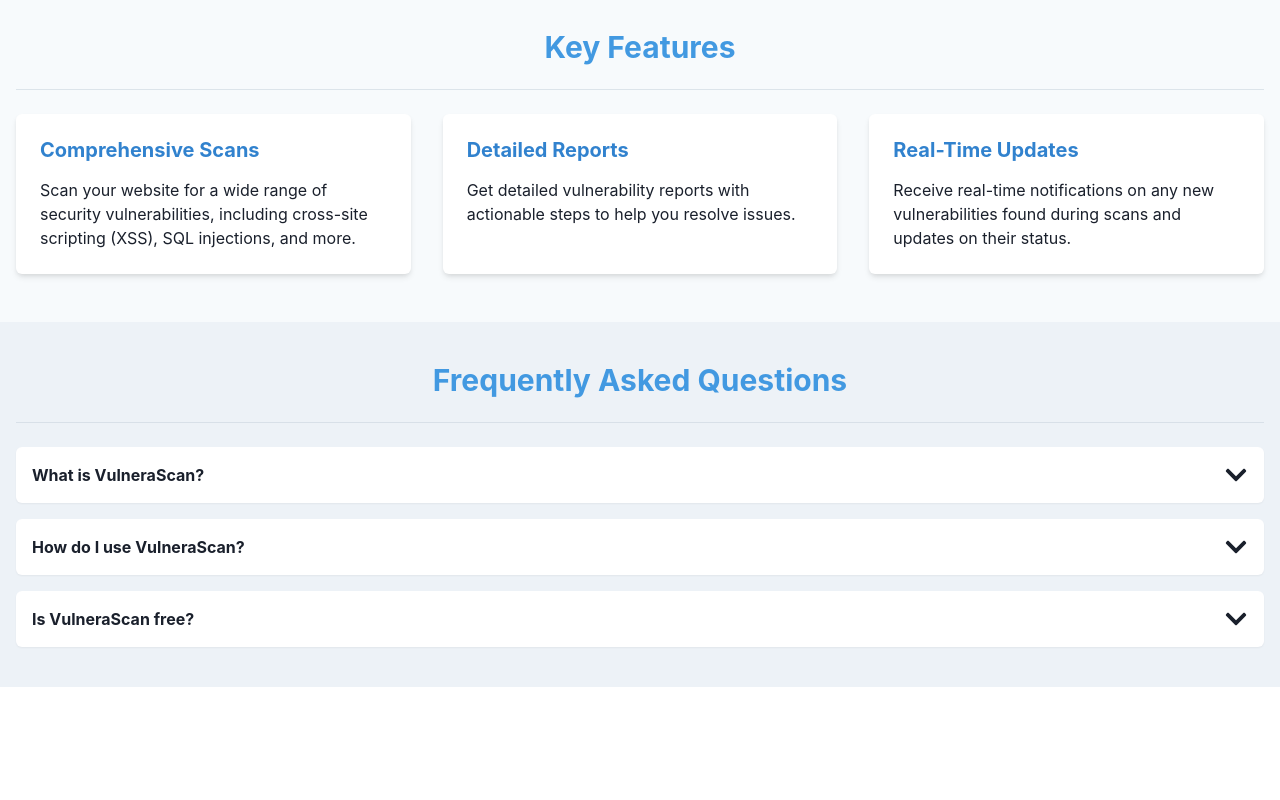
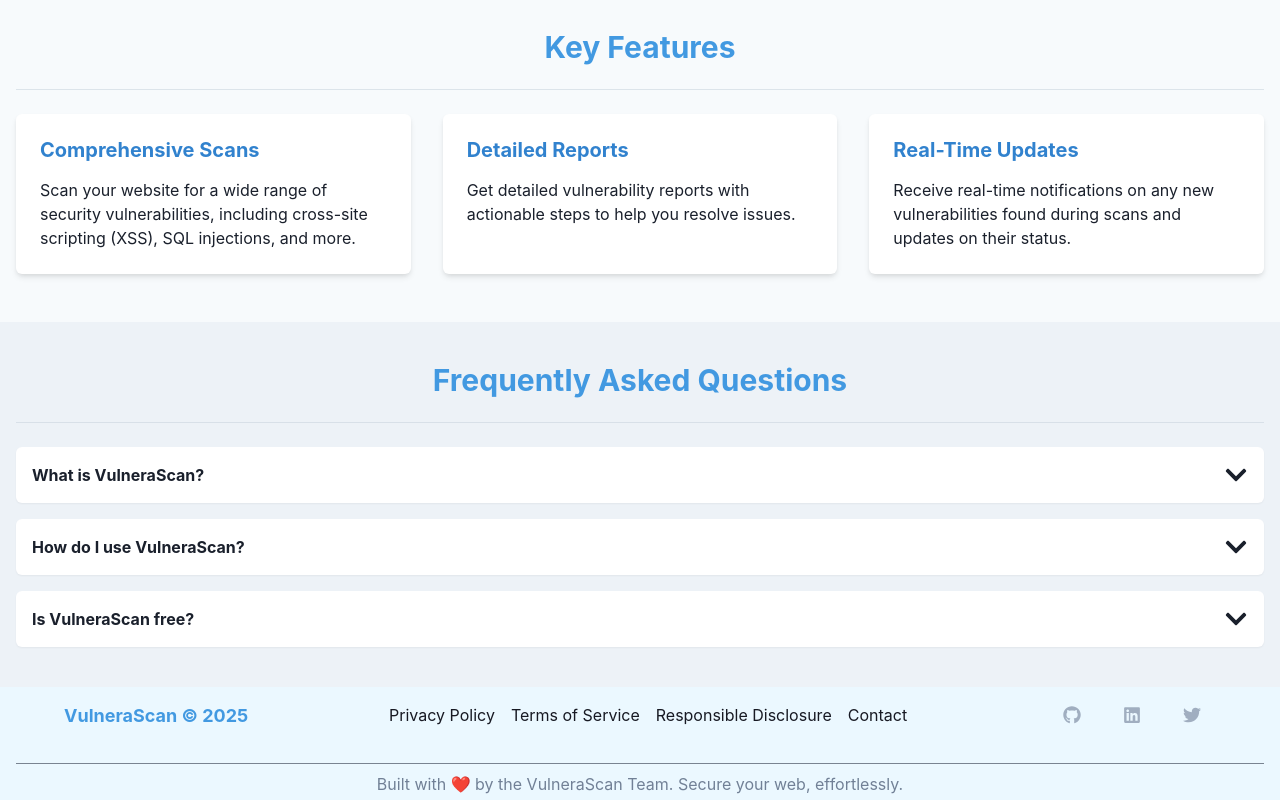
Before and after one commit to harshit-8723/vulnera_scan, a React (Vite) app in the folder frontend/: page / in a window 1280 px wide. Shown: the part 595-1395 px from the top of the page. Before the commit the page ends 1282 px from the top, so only its background shows below. Built offline with nearby package versions, Linux system fonts and the light colour scheme.

Commit message:
fix :: ui and add footer

```diff
--- a/frontend/src/App.jsx
+++ b/frontend/src/App.jsx
@@ -3,6 +3,7 @@
 import { BrowserRouter, Routes, Route, Navigate } from "react-router-dom";
 import { AuthProvider, useAuth } from "@/context/AuthContext";
 import Navbar from "./components/Navbar.jsx";
+import Footer from "./components/Footer.jsx";
 import Index from "./pages/Index.jsx";
 import Auth from "./pages/Auth.jsx";
 import Dashboard from "./pages/Dashboard.jsx";
@@ -33,6 +34,7 @@
           <Route path="/signIn" element={<SignIn />} />
           <Route path="*" element={<Box p={6}>Page Not Found</Box>} />
         </Routes>
+        <Footer />
       </BrowserRouter>
     </AuthProvider>
   </ChakraProvider>
--- /dev/null
+++ b/frontend/src/components/Footer.jsx
@@ -0,0 +1,93 @@
+import React from "react";
+import { Link } from "react-router-dom";
+import {
+  Box,
+  Flex,
+  Stack,
+  Text,
+  IconButton,
+  useColorModeValue,
+  Divider,
+} from "@chakra-ui/react";
+import { FaGithub, FaLinkedin, FaTwitter } from "react-icons/fa";
+
+function Footer() {
+  const footerLinks = [
+    { name: "Privacy Policy", href: "#" },
+    { name: "Terms of Service", href: "#" },
+    { name: "Responsible Disclosure", href: "#" },
+    { name: "Contact", href: "#" },
+  ];
+
+  const socialLinks = [
+    { icon: FaGithub, label: "GitHub", href: "https://github.com" },
+    { icon: FaLinkedin, label: "LinkedIn", href: "https://linkedin.com" },
+    { icon: FaTwitter, label: "Twitter", href: "https://twitter.com" },
+  ];
+
+  const getCurrentYear = () => new Date().getFullYear();
+
+  return (
+    <Box
+      as="footer"
+      bg={useColorModeValue("blue.50", "gray.800")}
+      color={useColorModeValue("gray.900", "gray.400")}
+      py={1}
+      px={4}
+    >
+      <Flex
+        direction={{ base: "column", md: "row" }}
+        justify="space-between"
+        align="center"
+        maxW="6xl"
+        mx="auto"
+        gap={4}
+      >
+        <Text fontWeight="bold" fontSize="lg" color="blue.400">
+          <Link to="/">VulneraScan © {getCurrentYear()}</Link>
+        </Text>
+
+        <Stack
+          direction={{ base: "column", md: "row" }}
+          spacing={4}
+          align="center"
+        >
+          {footerLinks.map((item) => (
+            <Link key={item.name} to={item.href}>
+              <Text
+                _hover={{ color: "blue.300" }}
+                transition="color 0.2s ease"
+                fontSize="md"
+              >
+                {item.name}
+              </Text>
+            </Link>
+          ))}
+        </Stack>
+
+        <Stack direction="row" spacing={3}>
+          {socialLinks.map((link) => (
+            <IconButton
+              as="a"
+              key={link.label}
+              href={link.href}
+              aria-label={link.label}
+              icon={<link.icon />}
+              variant="ghost"
+              size="lg"
+              color="gray.400"
+              _hover={{ color: "blue.400" }}
+            />
+          ))}
+        </Stack>
+      </Flex>
+
+      <Divider mt={6} borderColor="gray.700" />
+      <Text textAlign="center" fontSize="md" mt={2} color="gray.500">
+        Built with ❤️ by the VulneraScan Team. Secure your web, effortlessly.
+      </Text>
+    </Box>
+  );
+}
+
+export default Footer;
--- a/frontend/src/components/Navbar.jsx
+++ b/frontend/src/components/Navbar.jsx
@@ -20,7 +20,7 @@
     const isActive = (path) => location.pathname === path;
 
     // Background color and shadow for better contrast in light mode
-    const navbarBg = useColorModeValue("blue.50", "gray.700");
+    const navbarBg = useColorModeValue("blue.50", "gray.800");
     const navbarShadow = useColorModeValue("md", "none");
 
     return (
--- a/frontend/src/pages/About.jsx
+++ b/frontend/src/pages/About.jsx
@@ -33,7 +33,7 @@
                     ease and efficiency—before attackers do.
                 </Text>
                 <Image
-                    src="vulnerascanImage.jpeg"
+                    src="vulnerascanImage.png"
                     alt="VulneraScan Overview"
                     borderRadius="lg"
                     shadow="md"
--- a/frontend/src/pages/SignIn.jsx
+++ b/frontend/src/pages/SignIn.jsx
@@ -57,13 +57,13 @@
   };
 
   return (
-    <Center h="100vh" bg={useColorModeValue("gray.50", "gray.800")}>
+    <Center h="100vh" bg={useColorModeValue("gray.100", "gray.700")}>
       <Box
         as="form"
         onSubmit={handleLogin}
         w={["full", "md"]}
         p={8}
-        bg={useColorModeValue("white", "gray.700")}
+        bg={useColorModeValue("white", "gray.800")}
         boxShadow="xl"
         borderRadius="lg"
         maxW="400px"
--- a/frontend/src/pages/SingUp.jsx
+++ b/frontend/src/pages/SingUp.jsx
@@ -74,13 +74,13 @@
   };
 
   return (
-    <Center h="100vh" bg={useColorModeValue("gray.50", "gray.800")}>
+    <Center h="100vh" bg={useColorModeValue("gray.100", "gray.700")}>
       <Box
         as="form"
         onSubmit={handleSignup}
         w={["full", "md"]}
         p={8}
-        bg={useColorModeValue("white", "gray.700")}
+        bg={useColorModeValue("white", "gray.800")}
         boxShadow="xl"
         borderRadius="lg"
         maxW="400px"
```
Also changed, not shown: frontend/public/vulnerascanImage.png (added).
